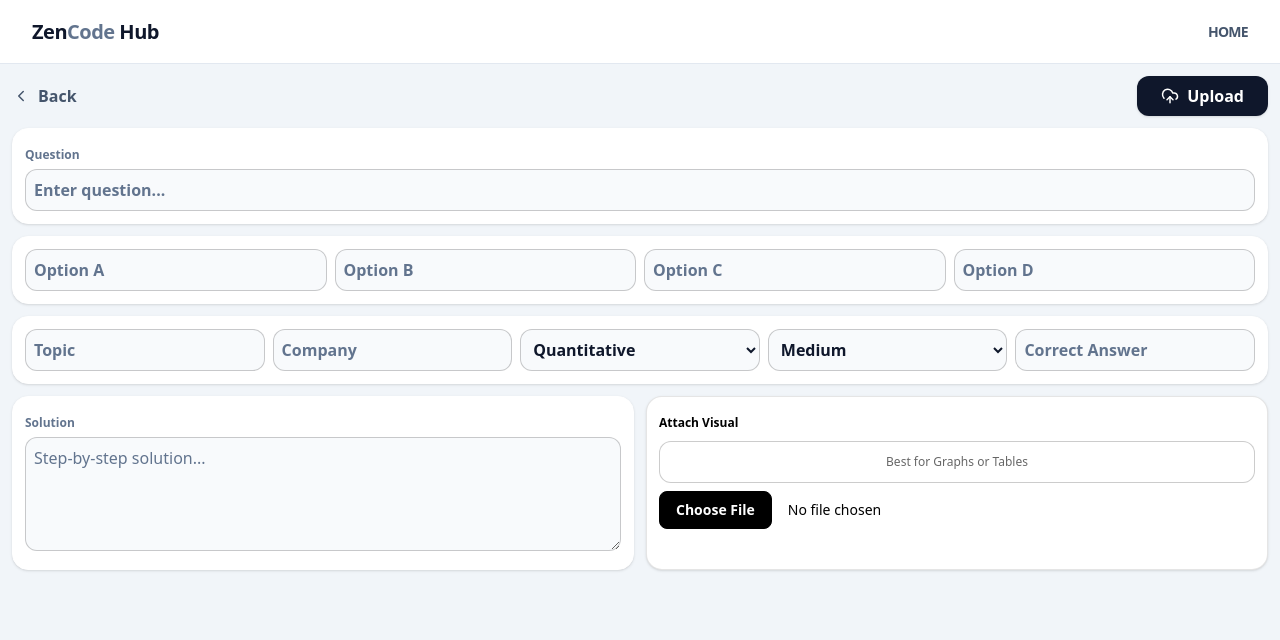
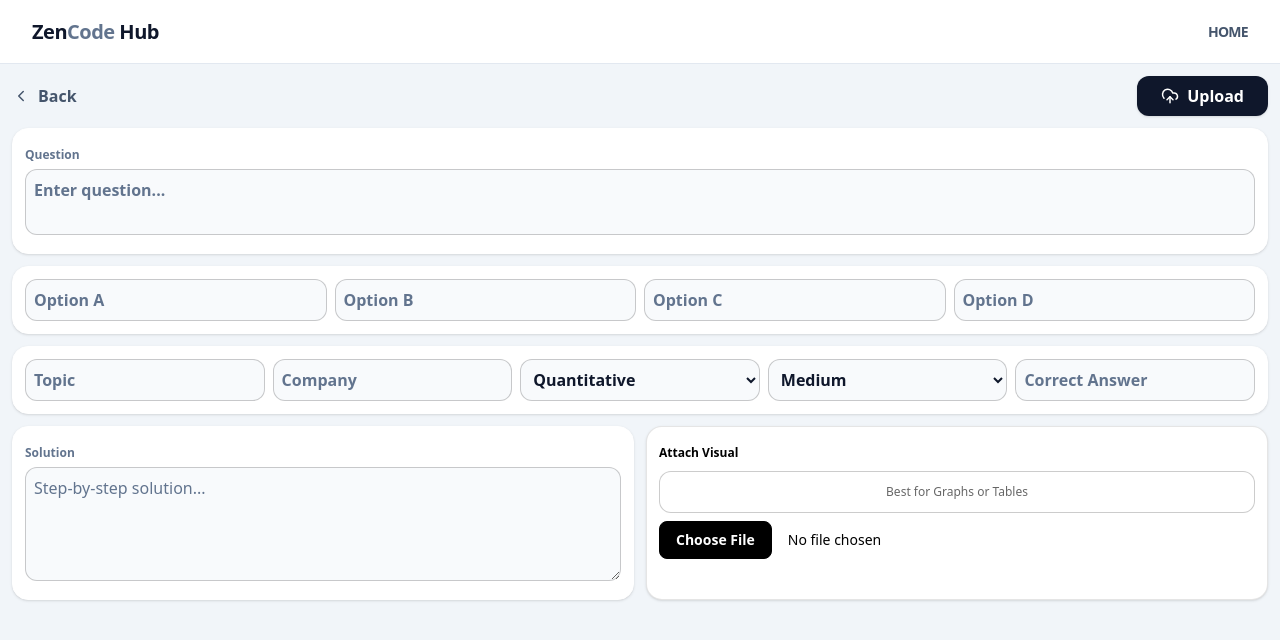
Before and after one commit to vedantchaudhari22/aptitudeFrontend, a React (Vite) app: page /admin/add in a window 1280 px wide. Shown: the top 640 px of the page. Built offline with nearby package versions, Linux system fonts and the light colour scheme.

Commit message:
solving some issues

```diff
--- a/src/admin/AdminEdit.jsx
+++ b/src/admin/AdminEdit.jsx
@@ -98,10 +98,10 @@ const AdminEdit = () => {
               Question
             </label>
 
-            <input
-              type="text"
+            <textarea
+              rows={2}
               value={formData.questionText}
-              className="w-full mt-1 p-2 rounded-xl border border-black/20 bg-slate-50 font-semibold text-slate-900"
+              className="w-full mt-1 p-2 rounded-xl border border-black/20 bg-slate-50 font-semibold text-slate-900 resize-none"
               onChange={(e) =>
                 setFormData({ ...formData, questionText: e.target.value })
               }
--- a/src/admin/AdminUpload.jsx
+++ b/src/admin/AdminUpload.jsx
@@ -104,10 +104,10 @@ const AdminUpload = () => {
                             Question
                         </label>
 
-                        <input
-                            type="text"
+                        <textarea
                             placeholder="Enter question..."
-                            className="w-full mt-1 p-2 rounded-xl border border-black/20 bg-slate-50 font-semibold placeholder-slate-500 text-slate-900"
+                            rows={2}
+                            className="w-full mt-1 p-2 rounded-xl border border-black/20 bg-slate-50 font-semibold placeholder-slate-500 text-slate-900 resize-none"
                             required
                             onChange={(e) =>
                                 setFormData({ ...formData, questionText: e.target.value })
```
